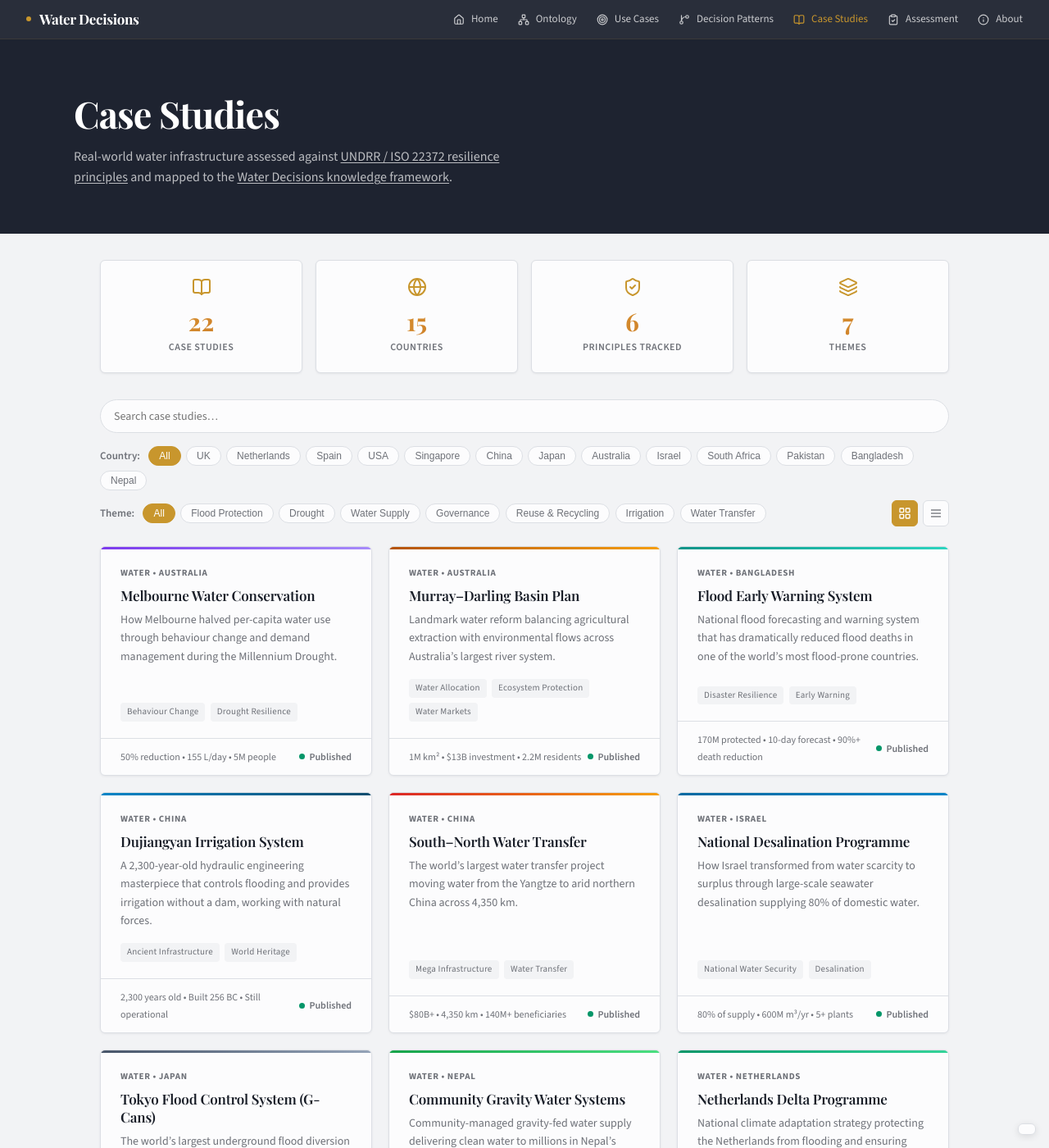
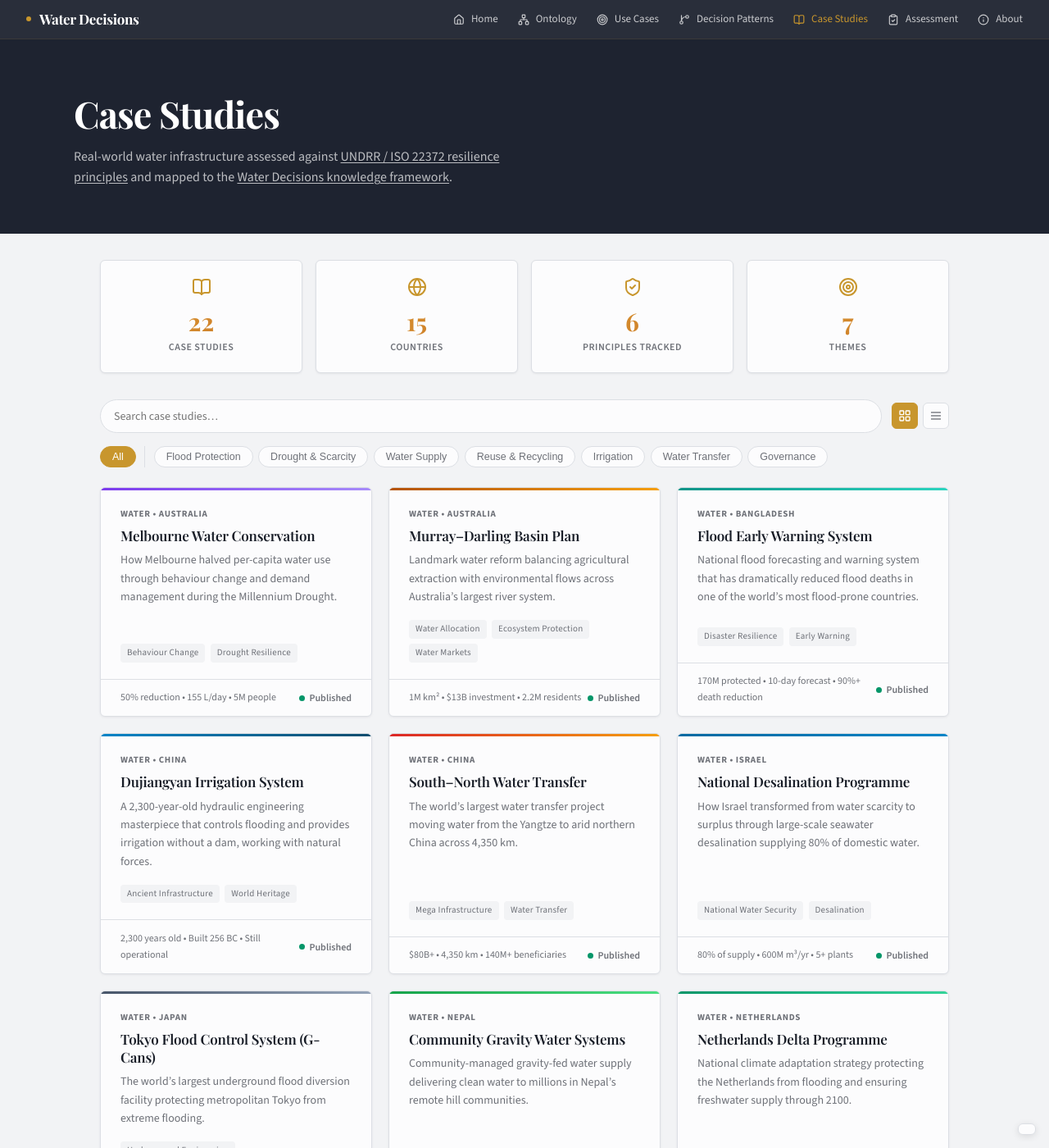
Before and after one commit to visioninglab/waterdecisions, a Jekyll site: the page built from case-studies/index.html, in a window 1280 px wide and 1400 px high. Shown: the whole window at 82% size. Built offline with Jekyll 4.4.1, drawn with Linux system fonts in a browser that asks for light colours.

Commit message:
Simplify case study filters: single pill row with keyword matching
Replace confusing country+theme dual filters with a single row of
theme pills. Uses a keyword map so each theme matches broadly across
tags and descriptions (e.g. "Drought & Scarcity" matches desalination,
conservation, Day Zero, etc.). Adds active filter indicator with
count and reset. Search now uses a dedicated data-search attribute.

Co-Authored-By: Claude Opus 4.6 (1M context) <noreply@anthropic.com>

```diff
--- a/case-studies/index.html
+++ b/case-studies/index.html
@@ -34,70 +34,42 @@ footer_text: "Water Decisions &bull; Case Studies &bull; Last updated March 2026
       <div class="overview-stat-label">Principles Tracked</div>
     </div>
     <div class="overview-stat">
-      <i data-lucide="layers" class="overview-stat-icon"></i>
+      <i data-lucide="target" class="overview-stat-icon"></i>
       <div class="overview-stat-num">7</div>
       <div class="overview-stat-label">Themes</div>
     </div>
   </div>
 
-  <!-- SEARCH -->
-  <div class="search-bar">
-    <input type="text" id="csSearch" placeholder="Search case studies&hellip;" aria-label="Search case studies">
-    <button class="reset-filters-btn" id="csReset" style="display:none;" onclick="csResetAll()">Reset all filters</button>
-  </div>
-
-  <!-- FILTERS -->
+  <!-- SEARCH & CONTROLS -->
   <style>
-    .cs-filters { display:flex; flex-wrap:wrap; gap:0.75rem 2rem; margin-bottom:1.5rem; }
-    .cs-filter-group { display:flex; align-items:center; gap:0.4rem; flex-wrap:wrap; }
-    .cs-filter-group label { font-size:13px; font-weight:600; color:var(--muted); margin-right:0.25rem; white-space:nowrap; }
-    .cs-fbtn { font-size:12px; padding:4px 12px; border-radius:100px; border:1px solid var(--border); background:var(--card-bg); color:var(--muted); cursor:pointer; font-weight:500; transition:all 0.15s; }
-    .cs-fbtn:hover { border-color:var(--accent); color:var(--accent); }
-    .cs-fbtn.active { background:var(--accent); color:#fff; border-color:var(--accent); }
-    .cs-view-toggle { display:flex; gap:0.35rem; margin-left:auto; }
+    .cs-toolbar { display:flex; flex-wrap:wrap; align-items:center; gap:0.75rem; margin-bottom:1rem; }
+    .cs-toolbar .search-bar { flex:1; min-width:200px; margin-bottom:0; }
+    .cs-view-toggle { display:flex; gap:0.35rem; }
     .cs-view-btn { width:32px; height:32px; border-radius:6px; border:1px solid var(--border); background:var(--card-bg); cursor:pointer; display:flex; align-items:center; justify-content:center; color:var(--muted); transition:all 0.15s; }
     .cs-view-btn:hover { border-color:var(--accent); color:var(--accent); }
     .cs-view-btn.active { background:var(--accent); color:#fff; border-color:var(--accent); }
     .cs-view-btn svg { width:16px; height:16px; }
+    .cs-pills { display:flex; flex-wrap:wrap; gap:0.4rem; margin-bottom:1.5rem; }
+    .cs-pill { font-size:12.5px; padding:5px 14px; border-radius:100px; border:1px solid var(--border); background:var(--card-bg); color:var(--muted); cursor:pointer; font-weight:500; transition:all 0.15s; white-space:nowrap; }
+    .cs-pill:hover { border-color:var(--accent); color:var(--accent); }
+    .cs-pill.active { background:var(--accent); color:#fff; border-color:var(--accent); }
+    .cs-pill-divider { width:1px; background:var(--border); margin:0 0.25rem; align-self:stretch; }
     #csTableView { display:none; }
     #csTableView table { width:100%; border-collapse:collapse; font-size:14px; }
     #csTableView th { padding:0.75rem 1rem; text-align:left; font-family:'Playfair Display',Georgia,serif; border-bottom:2px solid var(--border); font-size:13px; }
     #csTableView td { padding:0.65rem 1rem; border-bottom:1px solid var(--border); }
     #csTableView tr:hover { background:var(--sidebar-bg); }
     #csTableView a { color:var(--accent); text-decoration:none; font-weight:600; }
-    #csTableView .cs-country-badge { font-size:11.5px; color:var(--muted); }
     .cs-no-results { display:none; text-align:center; padding:3rem 1rem; color:var(--muted); }
     .cs-no-results h3 { font-family:'Playfair Display',Georgia,serif; margin-bottom:0.5rem; color:var(--ink); }
+    .cs-active-filter { display:none; margin-bottom:1rem; font-size:13px; color:var(--muted); }
+    .cs-active-filter span { font-weight:600; color:var(--ink); }
+    .cs-active-filter button { background:none; border:none; color:var(--accent); cursor:pointer; font-size:13px; text-decoration:underline; margin-left:0.5rem; }
   </style>
 
-  <div class="cs-filters">
-    <div class="cs-filter-group">
-      <label>Country:</label>
-      <button class="cs-fbtn active" onclick="csFilter('country','all',this)">All</button>
-      <button class="cs-fbtn" onclick="csFilter('country','uk',this)">UK</button>
-      <button class="cs-fbtn" onclick="csFilter('country','netherlands',this)">Netherlands</button>
-      <button class="cs-fbtn" onclick="csFilter('country','spain',this)">Spain</button>
-      <button class="cs-fbtn" onclick="csFilter('country','usa',this)">USA</button>
-      <button class="cs-fbtn" onclick="csFilter('country','singapore',this)">Singapore</button>
-      <button class="cs-fbtn" onclick="csFilter('country','china',this)">China</button>
-      <button class="cs-fbtn" onclick="csFilter('country','japan',this)">Japan</button>
-      <button class="cs-fbtn" onclick="csFilter('country','australia',this)">Australia</button>
-      <button class="cs-fbtn" onclick="csFilter('country','israel',this)">Israel</button>
-      <button class="cs-fbtn" onclick="csFilter('country','south africa',this)">South Africa</button>
-      <button class="cs-fbtn" onclick="csFilter('country','pakistan',this)">Pakistan</button>
-      <button class="cs-fbtn" onclick="csFilter('country','bangladesh',this)">Bangladesh</button>
-      <button class="cs-fbtn" onclick="csFilter('country','nepal',this)">Nepal</button>
-    </div>
-    <div class="cs-filter-group">
-      <label>Theme:</label>
-      <button class="cs-fbtn active" onclick="csFilter('theme','all',this)">All</button>
-      <button class="cs-fbtn" onclick="csFilter('theme','flood',this)">Flood Protection</button>
-      <button class="cs-fbtn" onclick="csFilter('theme','drought',this)">Drought</button>
-      <button class="cs-fbtn" onclick="csFilter('theme','supply',this)">Water Supply</button>
-      <button class="cs-fbtn" onclick="csFilter('theme','governance',this)">Governance</button>
-      <button class="cs-fbtn" onclick="csFilter('theme','reuse',this)">Reuse &amp; Recycling</button>
-      <button class="cs-fbtn" onclick="csFilter('theme','irrigation',this)">Irrigation</button>
-      <button class="cs-fbtn" onclick="csFilter('theme','transfer',this)">Water Transfer</button>
+  <div class="cs-toolbar">
+    <div class="search-bar">
+      <input type="text" id="csSearch" placeholder="Search case studies&hellip;" aria-label="Search case studies">
     </div>
     <div class="cs-view-toggle">
       <button class="cs-view-btn active" id="btnCardView" onclick="csSetView('cards')" title="Card view"><svg viewBox="0 0 24 24" fill="none" stroke="currentColor" stroke-width="2"><rect x="3" y="3" width="7" height="7" rx="1"/><rect x="14" y="3" width="7" height="7" rx="1"/><rect x="3" y="14" width="7" height="7" rx="1"/><rect x="14" y="14" width="7" height="7" rx="1"/></svg></button>
@@ -105,11 +77,29 @@ footer_text: "Water Decisions &bull; Case Studies &bull; Last updated March 2026
     </div>
   </div>
 
+  <!-- SINGLE ROW OF FILTER PILLS -->
+  <div class="cs-pills" id="csPills">
+    <button class="cs-pill active" data-filter="all">All</button>
+    <span class="cs-pill-divider"></span>
+    <button class="cs-pill" data-filter="flood">Flood Protection</button>
+    <button class="cs-pill" data-filter="drought">Drought &amp; Scarcity</button>
+    <button class="cs-pill" data-filter="supply">Water Supply</button>
+    <button class="cs-pill" data-filter="reuse">Reuse &amp; Recycling</button>
+    <button class="cs-pill" data-filter="irrigation">Irrigation</button>
+    <button class="cs-pill" data-filter="transfer">Water Transfer</button>
+    <button class="cs-pill" data-filter="governance">Governance</button>
+  </div>
+
+  <div class="cs-active-filter" id="csActiveFilter">
+    Showing: <span id="csActiveLabel"></span> (<span id="csCount"></span> studies)
+    <button onclick="csReset()">Show all</button>
+  </div>
+
   <!-- CARD VIEW -->
   <div class="studies-grid" id="csCardView" style="grid-template-columns:repeat(auto-fill,minmax(300px,1fr));">
     {% assign studies = site.case_studies | sort: "title" %}
     {% for study in studies %}
-    <a href="{{ study.url | relative_url }}" class="study-card" data-country="{{ study.country | downcase }}" data-theme="{{ study.card.filters.hazard }} {{ study.card.tags | join: ' ' | downcase }}">
+    <a href="{{ study.url | relative_url }}" class="study-card" data-search="{{ study.card.short_title }} {{ study.country }} {{ study.card.short_desc }} {{ study.card.tags | join: ' ' }}" data-tags="{{ study.card.tags | join: '|' | downcase }}">
       <div class="study-card-banner" style="background: {{ study.card.banner_gradient }};"></div>
       <div class="study-card-body">
         <div class="study-card-category">{{ study.card.category }}</div>
@@ -142,10 +132,10 @@ footer_text: "Water Decisions &bull; Case Studies &bull; Last updated March 2026
       </thead>
       <tbody>
         {% for study in studies %}
-        <tr data-country="{{ study.country | downcase }}" data-theme="{{ study.card.filters.hazard }} {{ study.card.tags | join: ' ' | downcase }}">
+        <tr data-search="{{ study.card.short_title }} {{ study.country }} {{ study.card.short_desc }} {{ study.card.tags | join: ' ' }}" data-tags="{{ study.card.tags | join: '|' | downcase }}">
           <td><a href="{{ study.url | relative_url }}">{{ study.card.short_title }}</a></td>
-          <td><span class="cs-country-badge">{{ study.country }}</span></td>
-          <td>{{ study.card.tags | first }}</td>
+          <td style="font-size:13px;color:var(--muted);">{{ study.country }}</td>
+          <td style="font-size:13px;">{{ study.card.tags | first }}</td>
           <td style="color:var(--muted);font-size:13px;">{{ study.stats[0].value }} {{ study.stats[0].label }}</td>
         </tr>
         {% endfor %}
@@ -156,56 +146,83 @@ footer_text: "Water Decisions &bull; Case Studies &bull; Last updated March 2026
   <!-- NO RESULTS -->
   <div class="cs-no-results" id="csNoResults">
     <h3>No matching case studies</h3>
-    <p>Try adjusting your filters or search to see more results.</p>
+    <p>Try adjusting your filter or search.</p>
   </div>
 
 </div>
 
 <script>
 (function(){
-  var filters = { country:'all', theme:'all' };
+  // Theme keyword map — each filter maps to keywords found in tags
+  var themeMap = {
+    flood: ['flood','storm surge','barrier','typhoon','early warning','disaster'],
+    drought: ['drought','scarcity','desalination','day zero','conservation','demand','water security','arid','rationing'],
+    supply: ['water supply','water security','desalination','reservoir','newater','recycling','national infrastructure','rural water'],
+    reuse: ['reuse','recycling','reclaim','circular','newater','reclamation','wastewater'],
+    irrigation: ['irrigation','agricultural','basin plan','allocation'],
+    transfer: ['transfer','inter-basin','redistribution','balancing'],
+    governance: ['governance','governance failure','sgma','groundwater governance','community governance','water allocation','basin plan','water markets']
+  };
+
+  var activeFilter = 'all';
   var query = '';
+
+  function matchesTheme(tags, filter) {
+    if(filter === 'all') return true;
+    var keywords = themeMap[filter] || [];
+    var t = tags.toLowerCase();
+    for(var i = 0; i < keywords.length; i++) {
+      if(t.indexOf(keywords[i]) !== -1) return true;
+    }
+    return false;
+  }
 
   function apply() {
     var cards = document.querySelectorAll('#csCardView .study-card');
     var rows = document.querySelectorAll('#csTableView tbody tr');
     var count = 0;
+    var q = query.toLowerCase();
 
-    function matches(el) {
-      var c = filters.country, t = filters.theme, q = query.toLowerCase();
-      var matchCountry = (c === 'all' || el.dataset.country === c);
-      var matchTheme = (t === 'all' || (el.dataset.theme && el.dataset.theme.indexOf(t) !== -1));
-      var matchSearch = !q || el.textContent.toLowerCase().indexOf(q) !== -1;
-      return matchCountry && matchTheme && matchSearch;
+    function check(el) {
+      var search = (el.dataset.search || '').toLowerCase();
+      var tags = el.dataset.tags || '';
+      var mTheme = matchesTheme(tags + ' ' + search, activeFilter);
+      var mSearch = !q || search.indexOf(q) !== -1;
+      return mTheme && mSearch;
     }
 
-    cards.forEach(function(el){ var v = matches(el); el.style.display = v ? '' : 'none'; if(v) count++; });
-    rows.forEach(function(el){ var v = matches(el); el.style.display = v ? '' : 'none'; });
+    cards.forEach(function(el){ var v = check(el); el.style.display = v ? '' : 'none'; if(v) count++; });
+    rows.forEach(function(el){ var v = check(el); el.style.display = v ? '' : 'none'; });
 
     document.getElementById('csNoResults').style.display = count === 0 ? 'block' : 'none';
-    document.getElementById('csReset').style.display =
-      (filters.country !== 'all' || filters.theme !== 'all' || query) ? '' : 'none';
+
+    var af = document.getElementById('csActiveFilter');
+    if(activeFilter !== 'all' || query) {
+      af.style.display = 'block';
+      var label = activeFilter !== 'all' ? document.querySelector('.cs-pill[data-filter="'+activeFilter+'"]').textContent : 'Search results';
+      document.getElementById('csActiveLabel').textContent = label;
+      document.getElementById('csCount').textContent = count;
+    } else {
+      af.style.display = 'none';
+    }
   }
 
-  window.csFilter = function(type, val, btn) {
-    filters[type] = (filters[type] === val && val !== 'all') ? 'all' : val;
-    var group = btn.parentElement;
-    group.querySelectorAll('.cs-fbtn').forEach(function(b){ b.classList.remove('active'); });
-    if(filters[type] === 'all') {
-      group.querySelector('.cs-fbtn').classList.add('active');
-    } else {
-      btn.classList.add('active');
-    }
+  // Pill click handling
+  document.getElementById('csPills').addEventListener('click', function(e) {
+    var btn = e.target.closest('.cs-pill');
+    if(!btn) return;
+    var f = btn.dataset.filter;
+    activeFilter = f;
+    document.querySelectorAll('.cs-pill').forEach(function(b){ b.classList.remove('active'); });
+    btn.classList.add('active');
     apply();
-  };
+  });
 
-  window.csResetAll = function() {
-    filters.country = 'all'; filters.theme = 'all'; query = '';
+  window.csReset = function() {
+    activeFilter = 'all'; query = '';
     document.getElementById('csSearch').value = '';
-    document.querySelectorAll('.cs-fbtn').forEach(function(b){ b.classList.remove('active'); });
-    document.querySelectorAll('.cs-filter-group').forEach(function(g){
-      g.querySelector('.cs-fbtn').classList.add('active');
-    });
+    document.querySelectorAll('.cs-pill').forEach(function(b){ b.classList.remove('active'); });
+    document.querySelector('.cs-pill[data-filter="all"]').classList.add('active');
     apply();
   };
 
```
